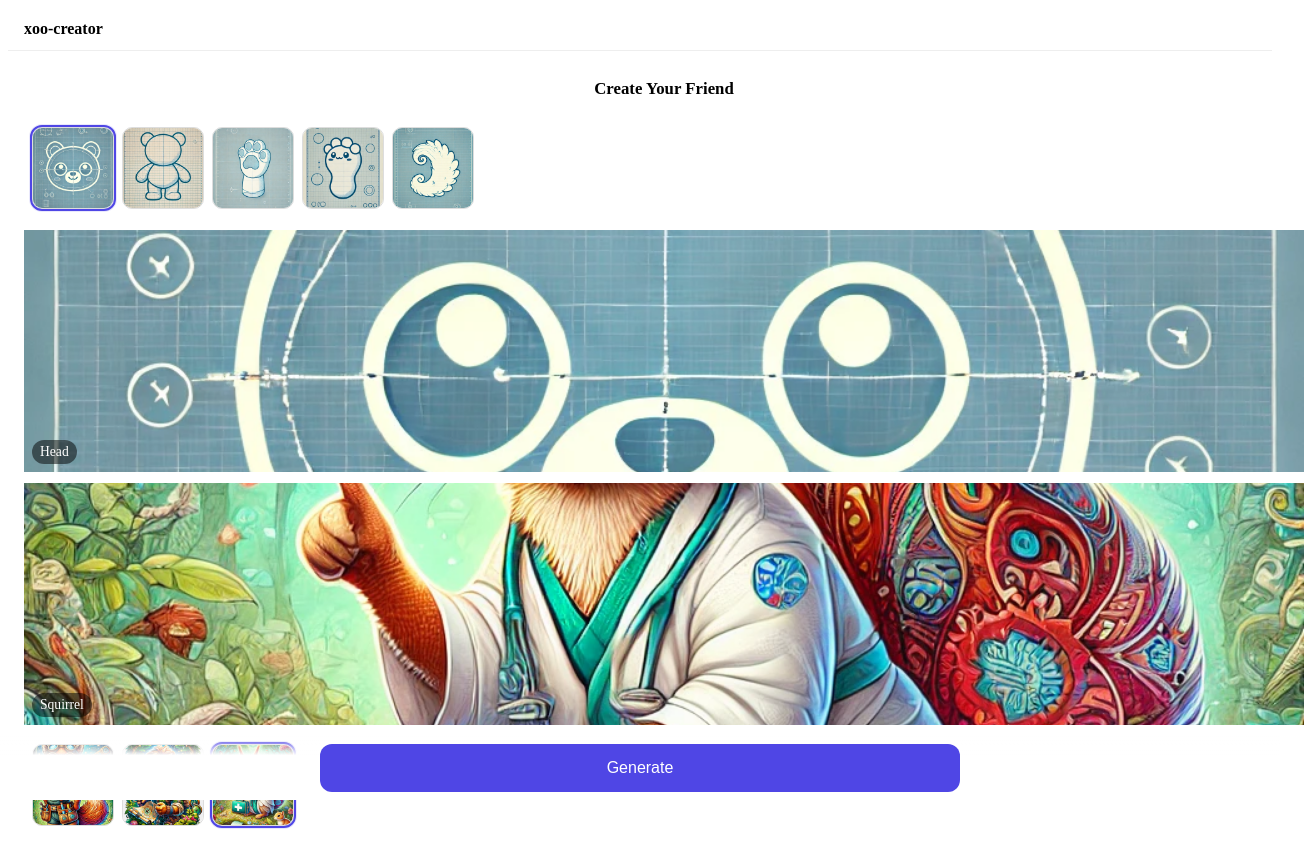
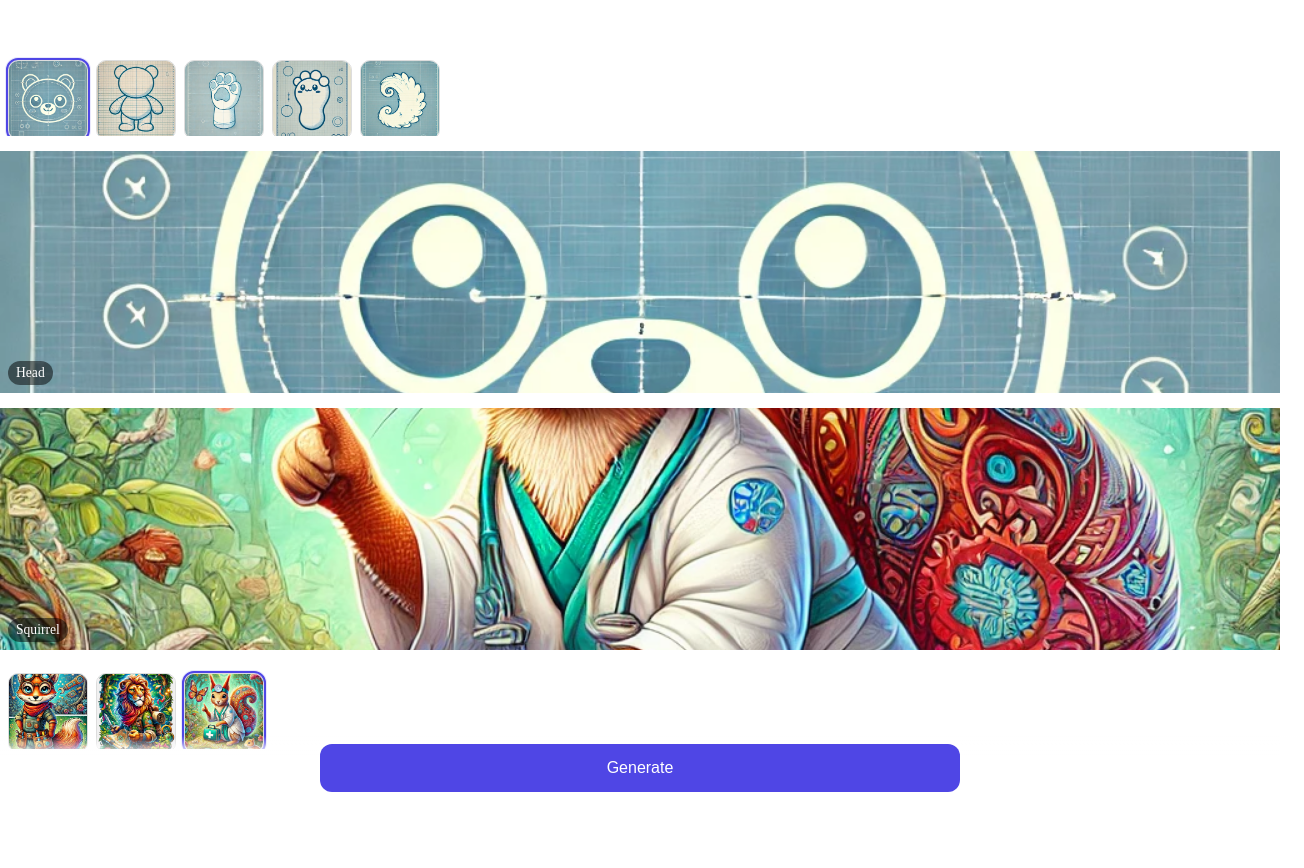
Before and after one commit to marianterinte/XooCreator, an Angular app in the folder xoo-creator/: page /builder in a window 1280 px wide. Shown: the top 868 px of the page, 1304 px wide, since content can reach past the window. After the commit the page ends 800 px from the top, so only its background shows below. Built offline with nearby package versions, Linux system fonts and the light colour scheme.

Commit message:
scrolling.

```diff
--- a/xoo-creator/src/app/app.html
+++ /dev/null
@@ -1,4 +0,0 @@
-<!-- Empty: app shell moved to inline template in app.ts using router-outlet -->
-<!-- * * * * * * * * * * is only a placeholder * * * * * * * * * * -->
-
-<!-- * * * * * * * * * * and can be replaced.  * * * * * * * * * * -->
--- a/xoo-creator/src/app/app.ts
+++ b/xoo-creator/src/app/app.ts
@@ -1,19 +1,13 @@
-import { Component, signal } from '@angular/core';
+import { Component } from '@angular/core';
 import { RouterOutlet } from '@angular/router';
 
 @Component({
   selector: 'app-root',
   imports: [RouterOutlet],
   template: `
-    <header style="padding:12px 16px;border-bottom:1px solid #eee">
-      <strong>{{ title() }}</strong>
-    </header>
-    <main style="padding:16px">
-      <router-outlet />
-    </main>
+    <router-outlet />
   `,
   styleUrl: './app.css'
 })
 export class App {
-  protected readonly title = signal('xoo-creator');
 }
--- a/xoo-creator/src/app/creature-builder/creature-builder.component.css
+++ b/xoo-creator/src/app/creature-builder/creature-builder.component.css
@@ -40,7 +40,7 @@
 .preview-caption{position:absolute;left:8px;bottom:8px;background:rgba(0,0,0,.5);color:#fff;font-size:.85rem;padding:4px 8px;border-radius:999px}
 
 /* Thumb carousels */
-.carousel.thumbs{display:flex;gap:8px;overflow:auto;padding:8px 8px;height:var(--carouselH)}
+.carousel.thumbs{display:flex;gap:8px;overflow:auto;padding:8px;height:var(--carouselH)}
 .carousel.thumbs::-webkit-scrollbar{height:6px}
 .thumb{flex:0 0 auto;border:none;background:transparent;padding:0;cursor:pointer;position:relative}
 .thumb img{width:68px;height:68px;object-fit:cover;border-radius:10px;border:1px solid #ddd;background:#fff}
@@ -49,7 +49,7 @@
 .hint{margin:6px 0 0 0;color:#666;font-size:.85rem}
 
 /* Action bar */
-.action-bar{position:fixed;left:0;right:0;bottom:0;padding:8px clamp(8px, env(safe-area-inset-left), 16px) calc(8px + env(safe-area-inset-bottom));background:linear-gradient(180deg, rgba(255,255,255,0), #fff 30%)}
+.action-bar{position:fixed;left:0;right:0;bottom:0;padding:8px 8px calc(8px + env(safe-area-inset-bottom));background:linear-gradient(180deg, rgba(255,255,255,0), #fff 30%)}
 .btn-generate{width:min(640px, 92vw);min-height:48px;border:none;border-radius:12px;background:#4F46E5;color:#fff;font-size:1rem;cursor:pointer;display:block;margin:0 auto}
 .btn-generate:hover{background:#4338CA}
 
--- a/xoo-creator/src/app/creature-builder/creature-builder.component.html
+++ b/xoo-creator/src/app/creature-builder/creature-builder.component.html
@@ -1,7 +1,6 @@
 <section class="builder" aria-labelledby="page-title">
   <!-- A. Header -->
   <header class="page-header">
-    <h1 id="page-title">Create Your Friend</h1>
   </header>
 
   <!-- B. Panou Sus — Body Parts: carousel (thumbnails) + big image -->
--- a/xoo-creator/src/styles.css
+++ b/xoo-creator/src/styles.css
@@ -1 +1,8 @@
-/* You can add global styles to this file, and also import other style files */
+/* Global reset for a mobile-like, no-scroll shell */
+*{box-sizing:border-box}
+html,body{height:100%;}
+html,body{margin:0;padding:0;overflow:hidden;background:#fff;-webkit-tap-highlight-color:transparent}
+#app-root, app-root{display:block;height:100%;}
+
+/* Prevent accidental image drag/selection */
+img{user-select:none;-webkit-user-drag:none}
```
